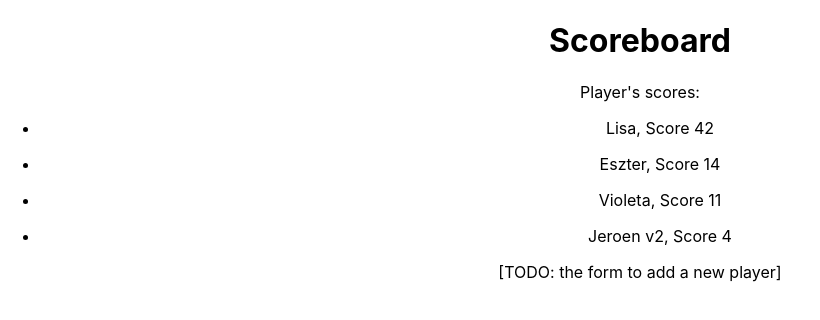
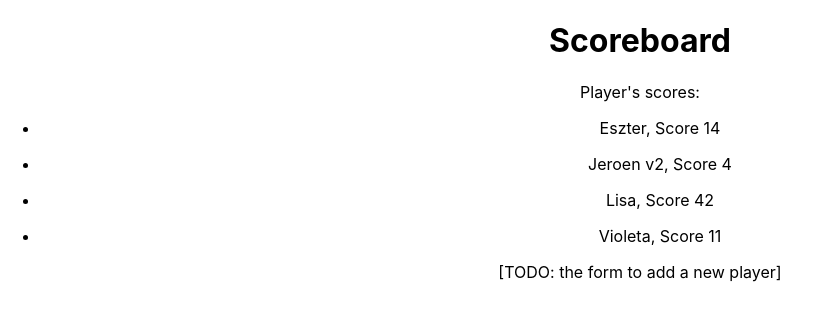
Before and after one commit to Reinoptland/scoreboard-conclusion, a React (Create React App) app: page / in a window 1280 px wide. Shown: the top 320 px of the page, without its empty margins (0-820 px from the left). Built offline with nearby package versions, Linux system fonts and the light colour scheme.

Commit message:
Sort by name instead

```diff
--- a/src/components/ScoreBoard.tsx
+++ b/src/components/ScoreBoard.tsx
@@ -13,6 +13,10 @@ const compareByScore = (playerA: TPlayer, playerB: TPlayer) => {
   return playerB.score - playerA.score;
 };
 
+const compareByName = (playerA: TPlayer, playerB: TPlayer) => {
+  return playerA.name.localeCompare(playerB.name);
+};
+
 export default function Scoreboard() {
   const [players, setPlayers] = useState<TPlayer[]>([
     { id: 1, name: "Violeta", score: 11 },
@@ -25,7 +29,7 @@ export default function Scoreboard() {
     // first "copy" the array
     [...players]
       // then sort it with the `compareByScore` callback function
-      .sort(compareByScore);
+      .sort(compareByName);
 
   return (
     <div className="Scoreboard">
```
